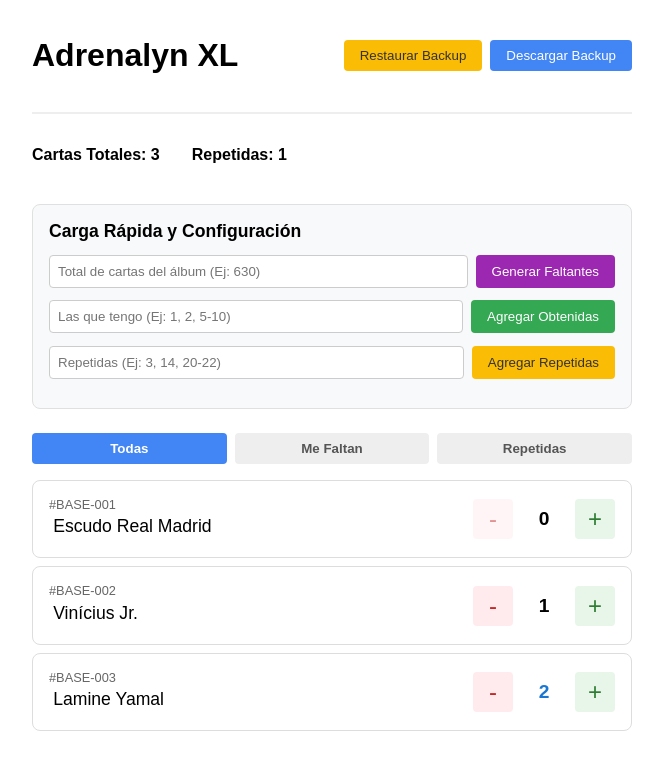
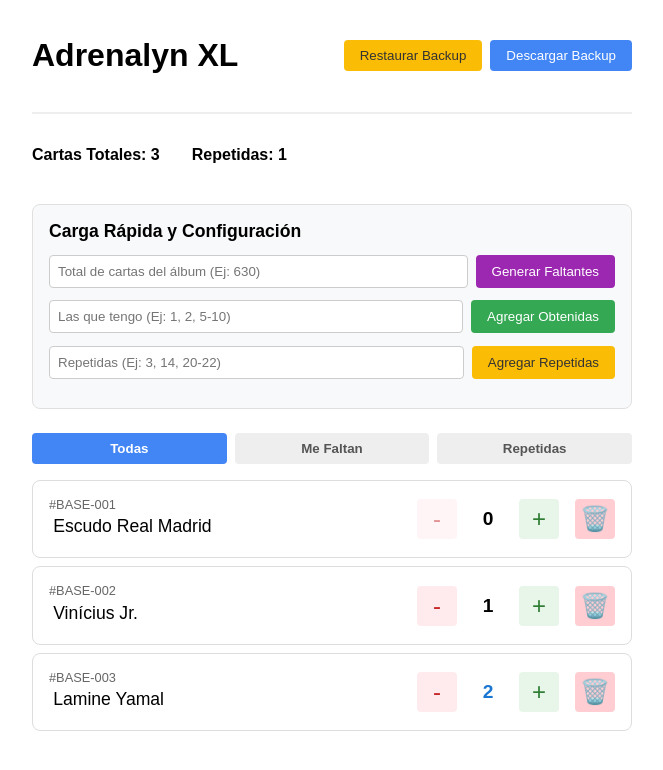
Before and after one commit to julvc/panini-tracker, a Vue app: page / in a window 1280 px wide. Shown: the top 770 px of the page, without its empty margins (308-971 px from the left). Built offline with nearby package versions, Linux system fonts and the light colour scheme.

Commit message:
Se agrega mejora de eliminar carta. Se corrige para que efectivamente una carta se de como repetida

```diff
--- a/src/components/CardTracker.vue
+++ b/src/components/CardTracker.vue
@@ -65,6 +65,7 @@
           <button @click="store.decrement(card.id)" :disabled="card.owned === 0" class="btn btn-minus">-</button>
           <span class="card-count" :class="{'has-duplicates': card.owned > 1}">{{ card.owned }}</span>
           <button @click="store.increment(card.id)" class="btn btn-plus">+</button>
+          <button @click="deleteCard(card.id)" class="btn btn-delete">🗑️</button>
         </div>
       </div>
     </div>
@@ -253,14 +254,20 @@
   ids.forEach(id => {
     const card = store.collection.find(c => String(c.id).toLowerCase() === String(id).toLowerCase())
     if (card) {
-      store.increment(card.id)
+      if (card.owned === 0) {
+        // Si no la tenías, para que sea "repetida" debes tener mínimo 2 (1 en álbum, 1 extra)
+        store.increment(card.id)
+        store.increment(card.id)
+      } else {
+        store.increment(card.id)
+      }
       agregadas++
     } else {
-          // Si no existe, la agregamos sumando estrictamente 1
+      // Si no existe, la agregamos con 2 para que cuente como repetida
       store.collection.push({
         id: String(id),
         name: `Carta ${id}`,
-            owned: 1
+        owned: 2
       })
       agregadas++
     }
@@ -271,6 +278,16 @@
   }
 
   bulkDuplicatesInput.value = ''
+}
+
+// Lógica para eliminar carta
+const deleteCard = (id: string | number) => {
+  if (confirm('¿Estás seguro de que quieres eliminar esta carta completamente de la colección?')) {
+    const index = store.collection.findIndex(c => String(c.id) === String(id))
+    if (index !== -1) {
+      store.collection.splice(index, 1)
+    }
+  }
 }
 </script>
 
@@ -467,6 +484,15 @@
   color: #2e7d32;
 }
 
+.btn-delete {
+  background-color: #ffcdd2;
+  color: #c62828;
+}
+
+.btn-delete:hover {
+  background-color: #ef9a9a;
+}
+
 .card-count {
   font-size: 1.2rem;
   font-weight: bold;
```
